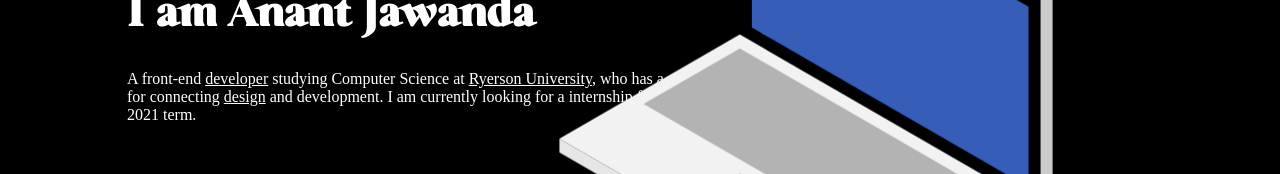
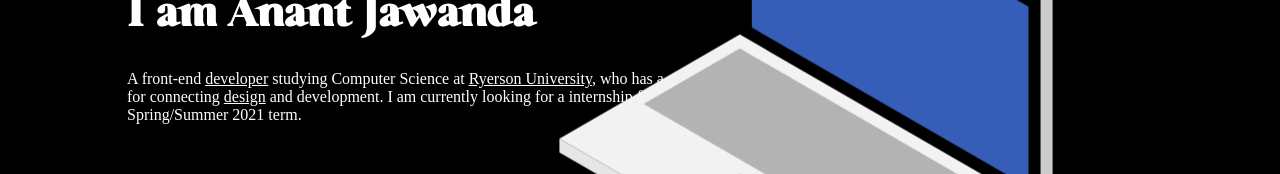
Before and after one commit to anantjawanda/anantjawanda.github.io, a React (Create React App) app: page / in a window 1280 px wide. Shown: the part 306-480 px from the top of the page. Built offline with nearby package versions, Linux system fonts and the light colour scheme.

Commit message:
update bio to most recent work term

```diff
--- a/src/components/LandingSection.js
+++ b/src/components/LandingSection.js
@@ -9,7 +9,7 @@ function LandingSection() {
                 <h2>Hi,<br/>I am Anant Jawanda</h2>
                 <p>A front-end <u>developer</u> studying Computer Science at <u>Ryerson University</u>,
                     who has a passion for connecting <u>design</u> and development. I am currently
-                    looking for a internship for the Winter 2021 term.</p>
+                    looking for a internship for the Spring/Summer 2021 term.</p>
                     <div id='cta'>
                         <a id="connect-btn" href="#contact-section">Let's Connect!</a>
                         <div id="github-button-ctn">
```
